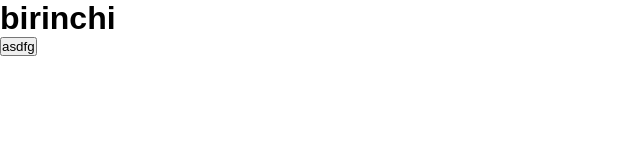
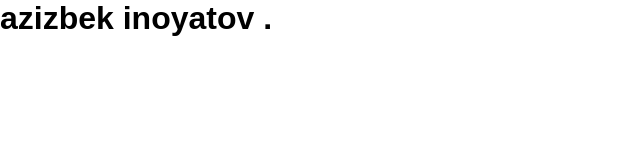
Before and after one commit to ADIZ-invest/azizbek, a plain HTML site: page index.html in a window 1280 px wide. Shown: the whole page, without its empty margins (0-640 px from the left). Drawn offline with Linux system fonts and the light colour scheme.

Commit message:
inoyatoff

```diff
--- a/index.html
+++ b/index.html
@@ -7,7 +7,7 @@
     <link rel="stylesheet" href="./style.css">
 </head>
 <body>
-    <h1>birinchi</h1>
-    <button>asdfg</button>
+    <h1>azizbek inoyatov .</h1>
+
 </body>
 </html>
```
